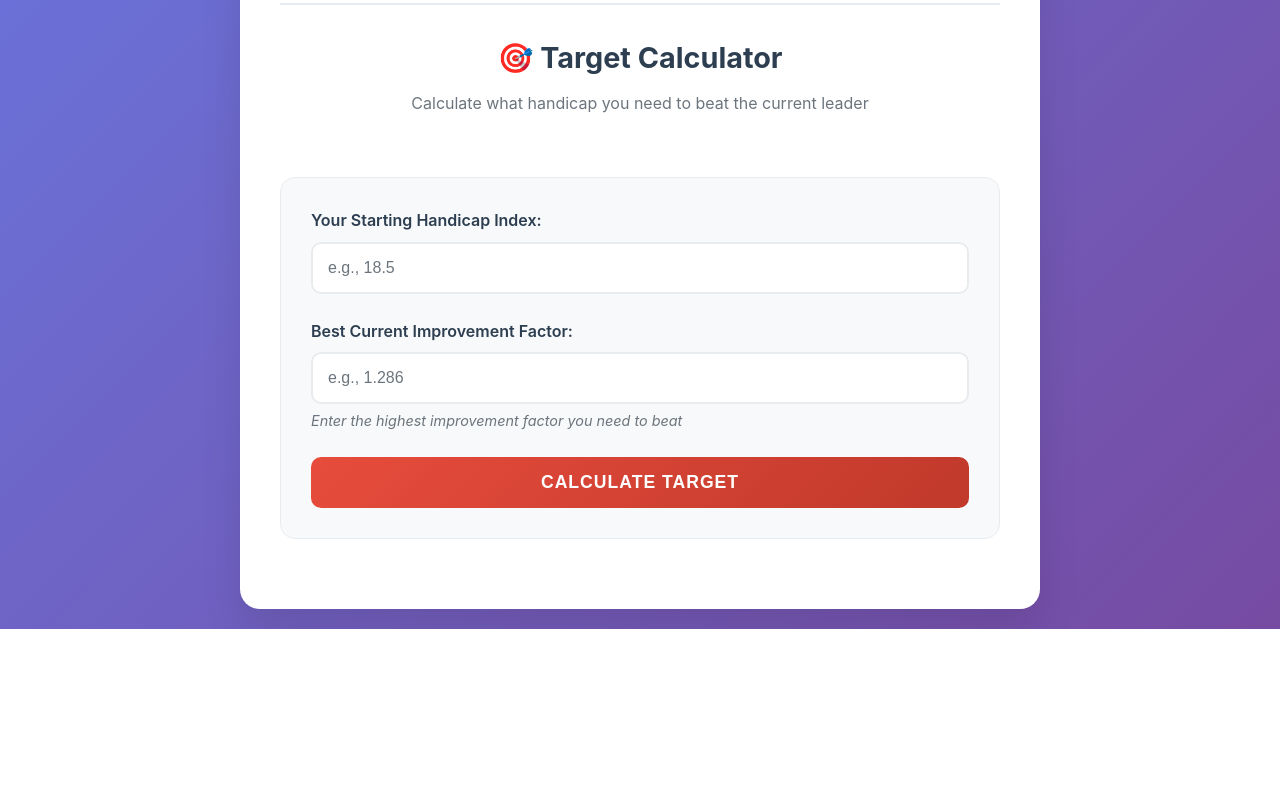
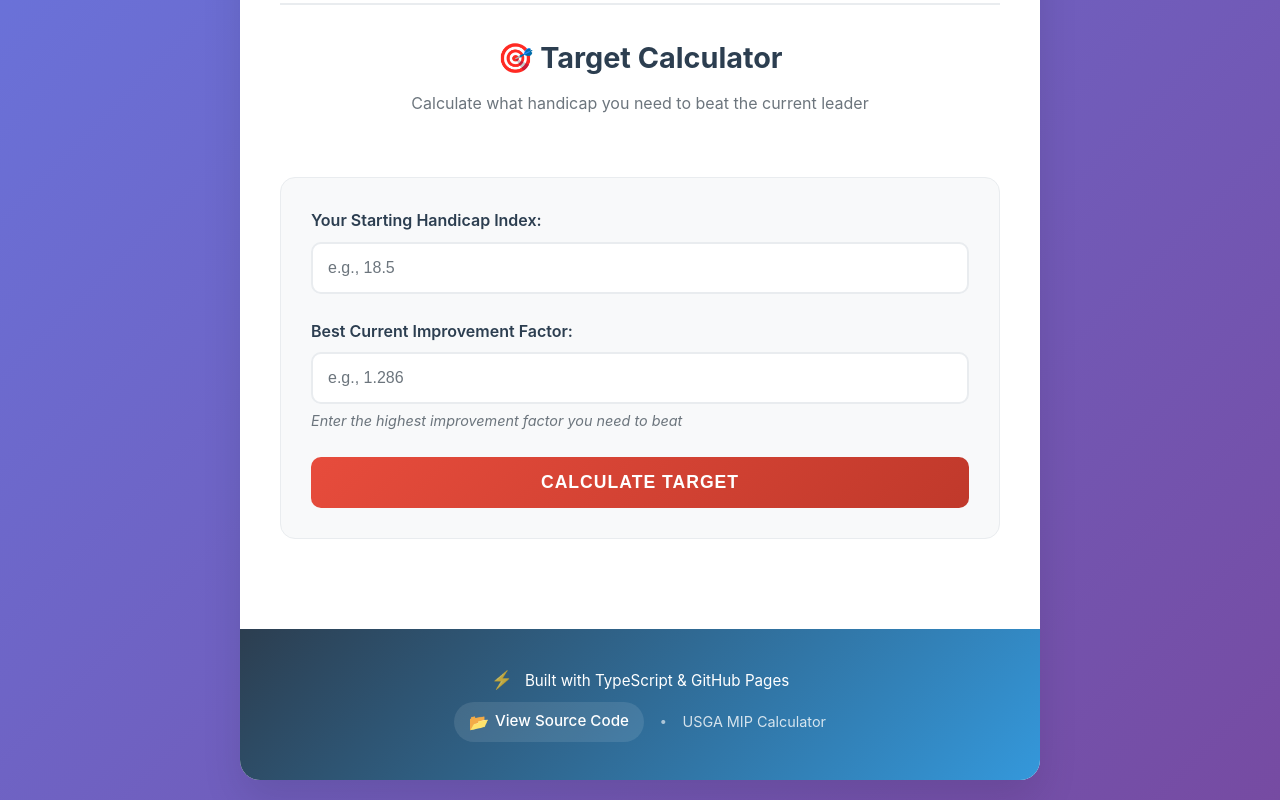
Before and after one commit to jef/mip, a website with bundled scripts: page public/index.html in a window 1280 px wide. Shown: the part 687-1487 px from the top of the page. Before the commit the page ends 1316 px from the top, so only its background shows below. Built offline with nearby package versions, Linux system fonts and the light colour scheme.

Commit message:
chore: add footer and plus handicaps

```diff
--- a/public/styles.css
+++ b/public/styles.css
@@ -257,3 +257,112 @@ main {
         padding: 12px;
     }
 }
+
+/* Footer Styles */
+.footer {
+    background: linear-gradient(135deg, #2c3e50 0%, #3498db 100%);
+    color: white;
+    padding: 30px 40px;
+    margin-top: 20px;
+}
+
+.footer-content {
+    text-align: center;
+    max-width: 600px;
+    margin: 0 auto;
+}
+
+.footer-content p {
+    margin: 8px 0;
+    font-size: 0.95rem;
+    line-height: 1.5;
+}
+
+.footer-icon {
+    font-size: 1.1rem;
+    margin-right: 8px;
+    animation: pulse 2s infinite;
+}
+
+.footer-links {
+    display: flex;
+    align-items: center;
+    justify-content: center;
+    flex-wrap: wrap;
+    gap: 10px;
+    margin-top: 15px;
+}
+
+.footer-link {
+    color: white;
+    text-decoration: none;
+    display: inline-flex;
+    align-items: center;
+    gap: 6px;
+    padding: 8px 15px;
+    border-radius: 20px;
+    background: rgba(255, 255, 255, 0.1);
+    transition: all 0.3s ease;
+    font-weight: 500;
+}
+
+.footer-link:hover {
+    background: rgba(255, 255, 255, 0.2);
+    transform: translateY(-2px);
+    box-shadow: 0 5px 15px rgba(0, 0, 0, 0.2);
+}
+
+.github-icon {
+    font-size: 1rem;
+}
+
+.separator {
+    color: rgba(255, 255, 255, 0.6);
+    font-weight: 300;
+    margin: 0 5px;
+}
+
+.footer-text {
+    color: rgba(255, 255, 255, 0.8);
+    font-size: 0.9rem;
+}
+
+@keyframes pulse {
+    0%, 100% {
+        opacity: 1;
+    }
+    50% {
+        opacity: 0.7;
+    }
+}
+
+/* Footer responsive styles */
+@media (max-width: 768px) {
+    .footer {
+        padding: 25px 20px;
+    }
+
+    .footer-links {
+        flex-direction: column;
+        gap: 15px;
+    }
+
+    .separator {
+        display: none;
+    }
+}
+
+@media (max-width: 480px) {
+    .footer {
+        padding: 20px 15px;
+    }
+
+    .footer-content p {
+        font-size: 0.9rem;
+    }
+
+    .footer-link {
+        padding: 10px 20px;
+        font-size: 0.9rem;
+    }
+}
--- a/src/index.ts
+++ b/src/index.ts
@@ -77,7 +77,7 @@ class HandicapSPA {
                 id="starting-index"
                 name="startingIndex"
                 step="0.1"
-                min="0"
+                min="-10"
                 max="54"
                 required
                 placeholder="e.g., 18.5"
@@ -91,7 +91,7 @@ class HandicapSPA {
                 id="ending-index"
                 name="endingIndex"
                 step="0.1"
-                min="0"
+                min="-10"
                 max="54"
                 required
                 placeholder="e.g., 15.2"
@@ -124,7 +124,7 @@ class HandicapSPA {
                 id="your-starting-index"
                 name="yourStartingIndex"
                 step="0.1"
-                min="0"
+                min="-10"
                 max="54"
                 required
                 placeholder="e.g., 18.5"
@@ -158,6 +158,23 @@ class HandicapSPA {
             </div>
           </div>
         </main>
+
+        <footer class="footer">
+          <div class="footer-content">
+            <p>
+              <span class="footer-icon">⚡</span>
+              Built with TypeScript & GitHub Pages
+            </p>
+            <p class="footer-links">
+              <a href="https://github.com/jef/mip" target="_blank" rel="noopener noreferrer" class="footer-link">
+                <span class="github-icon">📂</span>
+                View Source Code
+              </a>
+              <span class="separator">•</span>
+              <span class="footer-text">USGA MIP Calculator</span>
+            </p>
+          </div>
+        </footer>
       </div>
     `;
 
@@ -197,8 +214,8 @@ class HandicapSPA {
       return;
     }
 
-    if (startingIndex < 0 || endingIndex < 0) {
-      alert('Handicap indexes cannot be negative');
+    if (startingIndex < -10 || endingIndex < -10) {
+      alert('Handicap indexes cannot be lower than -10');
       return;
     }
 
@@ -228,8 +245,8 @@ class HandicapSPA {
       return;
     }
 
-    if (startingIndex < 0 || bestFactor < 1) {
-      alert('Starting index cannot be negative and improvement factor must be at least 1.0');
+    if (startingIndex < -10 || bestFactor < 1) {
+      alert('Starting index cannot be lower than -10 and improvement factor must be at least 1.0');
       return;
     }
 
```
